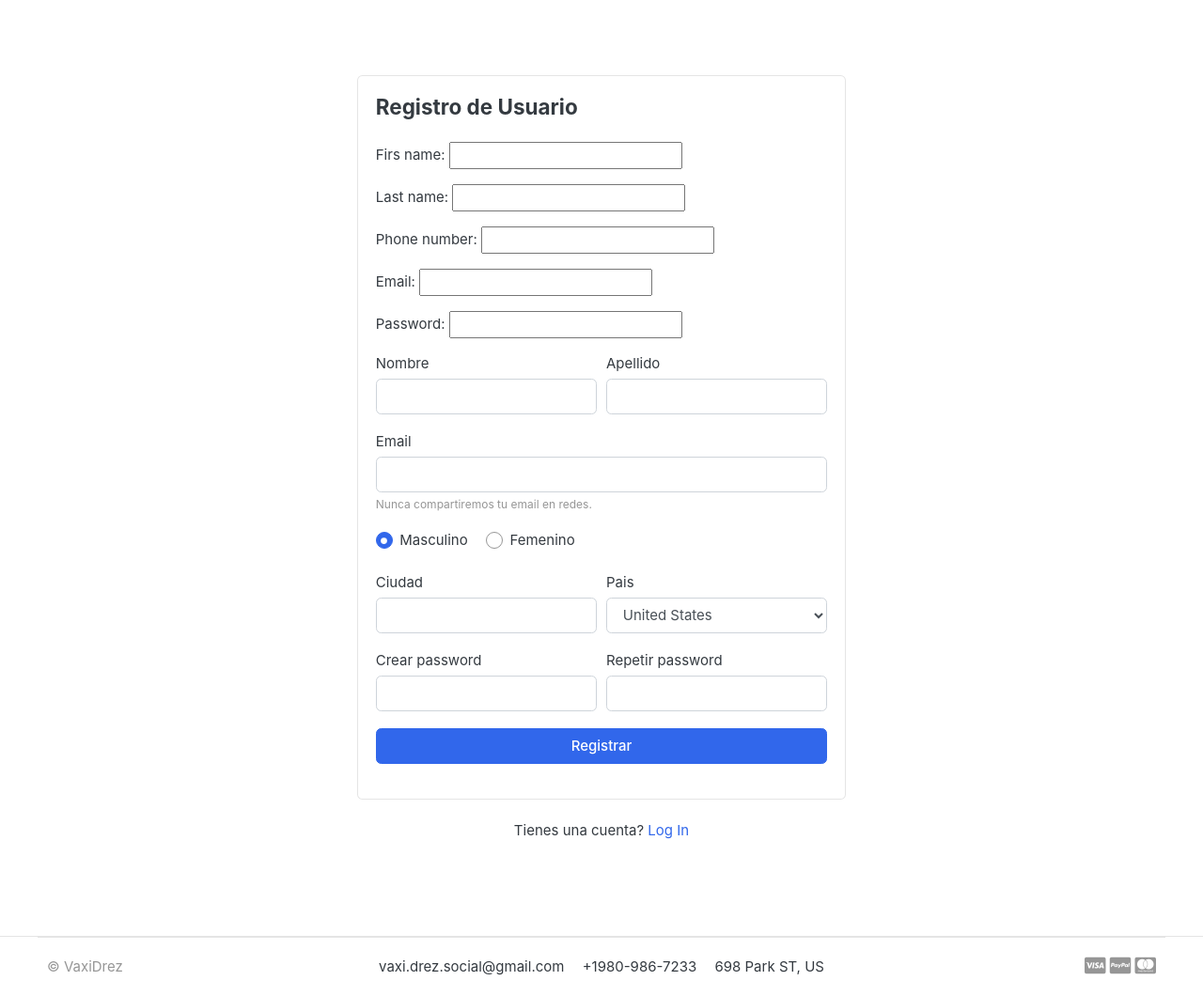
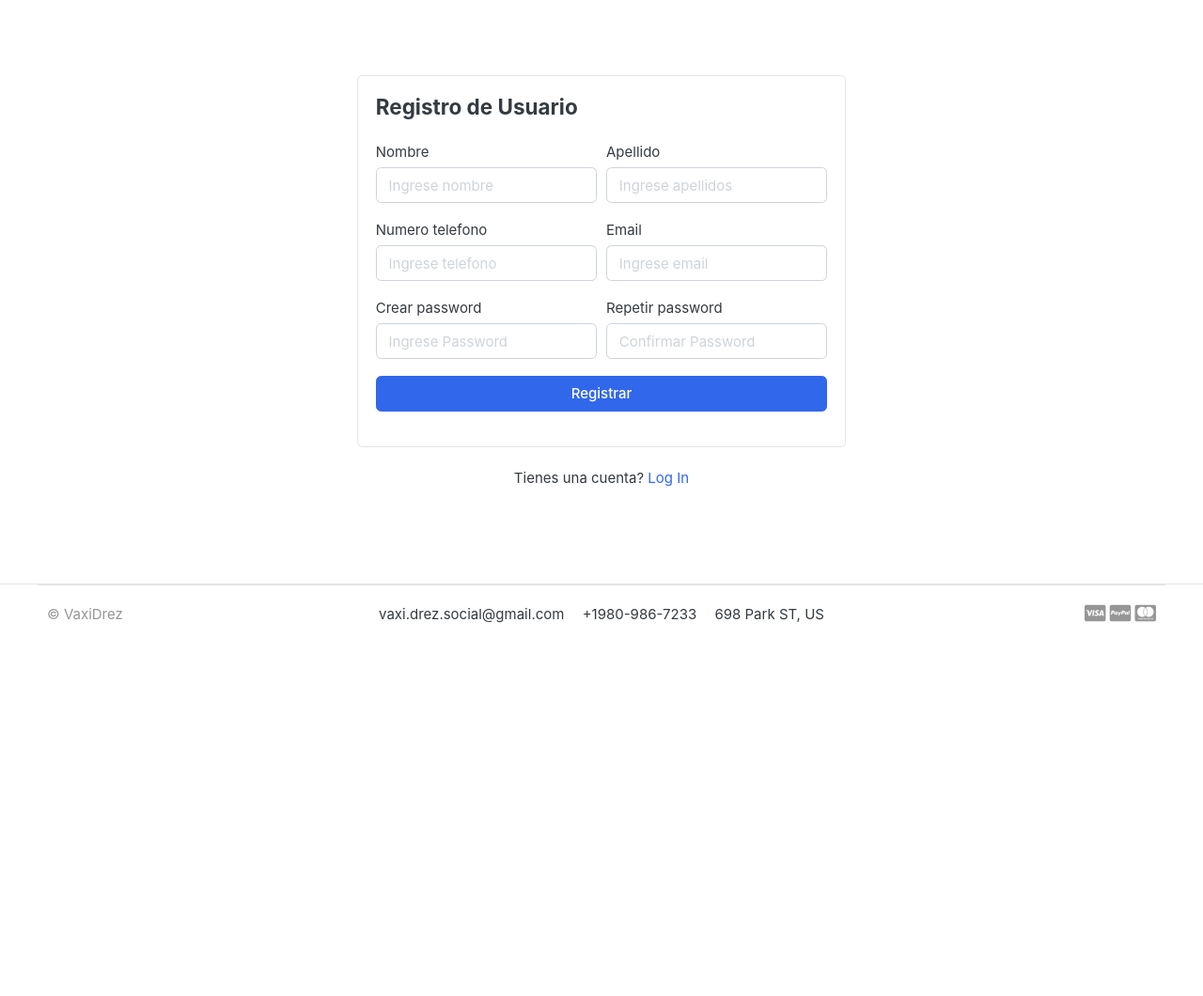
Before and after one commit to enaranjoc/ecommerce-django, a Django app: page /accounts/register/ in a window 1280 px wide. Shown: the part 118-1178 px from the top of the page at 94% size. After the commit the page ends 781 px from the top, so only its background shows below. Run offline with Django 4.2, Linux system fonts and the light colour scheme; data that the repository does not hold is empty; some web fonts are replaced.

Commit message:
Template registro en Django

```diff
--- a/accounts/forms.py
+++ b/accounts/forms.py
@@ -1,9 +1,26 @@
-from cmath import acos
-from dataclasses import field
 from django import forms
 from .models import Account
 
 class RegistrationForm(forms.ModelForm):
+    password = forms.CharField(widget=forms.PasswordInput(attrs={
+        'placeholder': 'Ingrese Password',
+        'class': 'form-control'
+        }))
+
+    confirm_password = forms.CharField(widget=forms.PasswordInput(attrs={
+        'placeholder': 'Confirmar Password',
+        'class': 'form-control'
+        }))
+
     class Meta:
         model = Account
         fields = ['firs_name', 'last_name', 'phone_number', 'email', 'password']
+
+    def __init__(self, *args, **kwargs):
+        super(RegistrationForm, self).__init__(*args, **kwargs)
+        self.fields['firs_name'].widget.attrs['placeholder']= 'Ingrese nombre'
+        self.fields['last_name'].widget.attrs['placeholder']= 'Ingrese apellidos'
+        self.fields['phone_number'].widget.attrs['placeholder']= 'Ingrese telefono'
+        self.fields['email'].widget.attrs['placeholder']= 'Ingrese email'
+        for field in self.fields:
+            self.fields[field].widget.attrs['class']='form-control'
--- a/templates/accounts/register.html
+++ b/templates/accounts/register.html
@@ -9,59 +9,40 @@
         <div class="card mx-auto" style="max-width:520px; margin-top:40px;">
           <article class="card-body">
             <header class="mb-4"><h4 class="card-title">Registro de Usuario</h4></header>
-            <form>
+            <form action="{% url 'register' %}" method="POST">
+                {% csrf_token %}
 
-                    {{ form.as_p }}
+
                     <div class="form-row">
                         <div class="col form-group">
                             <label>Nombre</label>
-                              <input type="text" class="form-control" placeholder="">
+                            {{ form.firs_name }}
                         </div> <!-- form-group end.// -->
                         <div class="col form-group">
                             <label>Apellido</label>
-                              <input type="text" class="form-control" placeholder="">
+                            {{ form.last_name }}
                         </div> <!-- form-group end.// -->
                     </div> <!-- form-row end.// -->
-                    <div class="form-group">
-                        <label>Email</label>
-                        <input type="email" class="form-control" placeholder="">
-                        <small class="form-text text-muted">Nunca compartiremos tu email en redes.</small>
-                    </div> <!-- form-group end.// -->
-                    <div class="form-group">
-                        <label class="custom-control custom-radio custom-control-inline">
-                          <input class="custom-control-input" checked="" type="radio" name="gender" value="option1">
-                          <span class="custom-control-label"> Masculino </span>
-                        </label>
-                        <label class="custom-control custom-radio custom-control-inline">
-                          <input class="custom-control-input" type="radio" name="gender" value="option2">
-                          <span class="custom-control-label"> Femenino </span>
-                        </label>
-                    </div> <!-- form-group end.// -->
+
                     <div class="form-row">
-                        <div class="form-group col-md-6">
-                          <label>Ciudad</label>
-                          <input type="text" class="form-control">
+                        <div class="col form-group">
+                            <label>Numero telefono</label>
+                            {{ form.phone_number }}
                         </div> <!-- form-group end.// -->
-                        <div class="form-group col-md-6">
-                          <label>Pais</label>
-                          <select id="inputState" class="form-control">
-                            <option> Choose...</option>
-                              <option>Uzbekistan</option>
-                              <option>Russia</option>
-                              <option selected="">United States</option>
-                              <option>India</option>
-                              <option>Afganistan</option>
-                          </select>
+                        <div class="col form-group">
+                            <label>Email</label>
+                            {{ form.email }}
                         </div> <!-- form-group end.// -->
-                    </div> <!-- form-row.// -->
+                    </div> <!-- form-row end.// -->
+
                     <div class="form-row">
                         <div class="form-group col-md-6">
                             <label>Crear password</label>
-                            <input class="form-control" type="password">
+                            {{ form.password }}
                         </div> <!-- form-group end.// -->
                         <div class="form-group col-md-6">
                             <label>Repetir password</label>
-                            <input class="form-control" type="password">
+                            {{ form.confirm_password }}
                         </div> <!-- form-group end.// -->
                     </div>
                     <div class="form-group">
```
